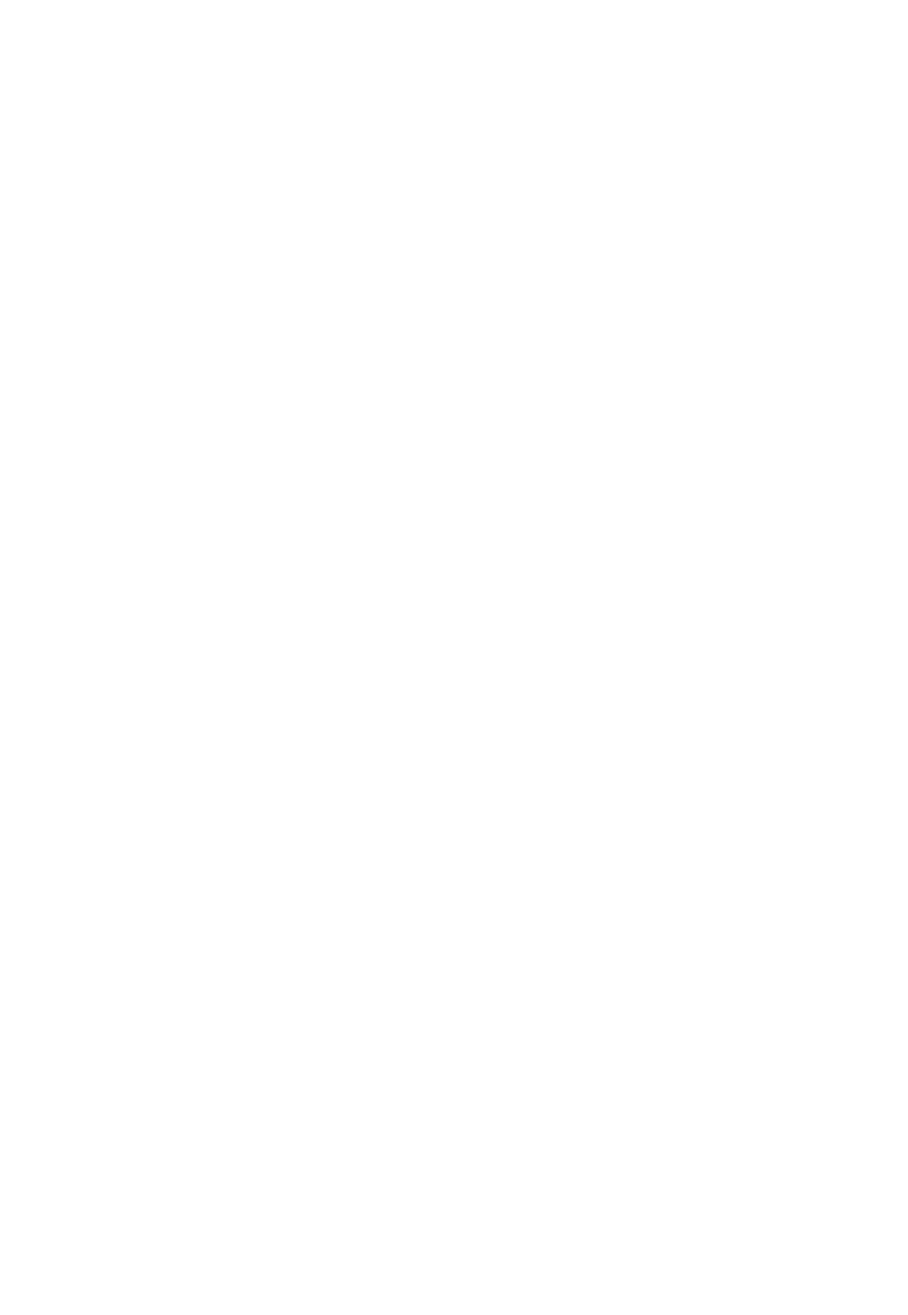
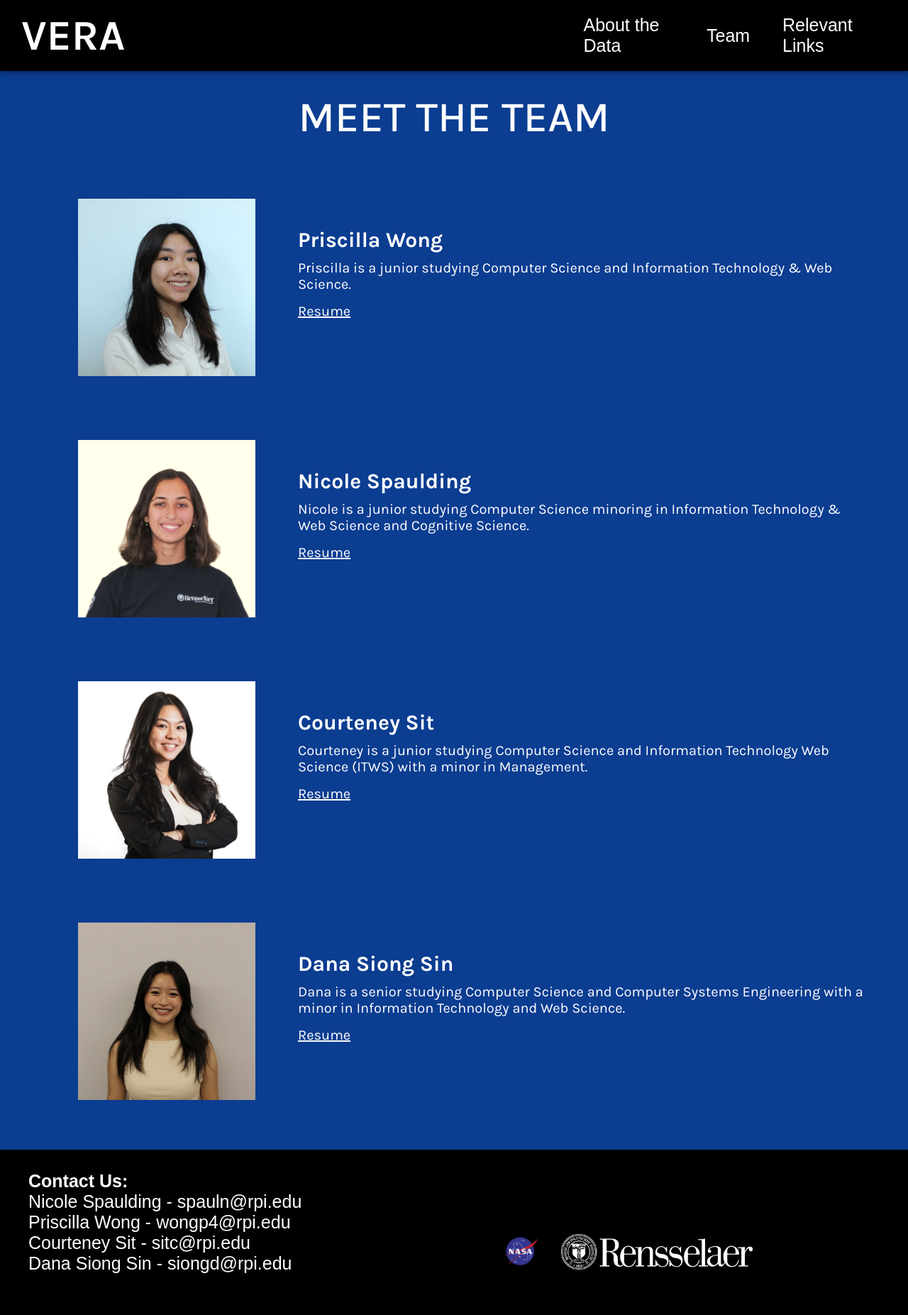
Before and after one commit to nicoleSpaul/itws2110-group2, a PHP site: page /team.html in a window 1280 px wide. Before the commit the page is empty. Shown: the whole page at 71% size. Before the commit the page ends 800 px from the top, so only its background shows below. Run offline with PHP 8.4, Linux system fonts and the light colour scheme; some web fonts are replaced.

Commit message:
Finished team page

```diff
--- a/VERA/index.php
+++ b/VERA/index.php
@@ -16,7 +16,7 @@
     <div class="bg"></div>
     <div class="top-menu">
       <h1 id="menu-title">
-        <a href="index.html" class="unformatted-link">
+        <a href="index.php" class="unformatted-link">
           <em class="karla">VERA</em>
         </a>
       </h1>
--- a/VERA/styles.css
+++ b/VERA/styles.css
@@ -77,14 +77,14 @@ li {
 
 .top-menu {
   position: fixed;
-  top: 0px;
+  top: 0;
   left: 0;
   width: 100%;
   height: 100px;
-  margin-top: 0;
+  margin: 0;
   background-color: black;
   color: white;
-  z-index: 10;
+  z-index: 999;
   box-shadow: 0 4px 6px rgba(0, 0, 0, 0.3);
   display: flex;
   align-items: center;
@@ -214,16 +214,15 @@ li {
 }
 
 .bg {
-  float: left;
   position: fixed;
-  background-color: #0b3d91;
-  background-color: #0b3d91;
+  top: 0;
+  left: 0;
   width: 100%;
   height: 100%;
+  background-color: #0b3d91;
   background-repeat: no-repeat;
-  background-size: 100% auto;
-  padding: 0%;
-  z-index: 0;
+  background-size: cover;
+  z-index: -1;
 }
 
 #footer {
@@ -326,3 +325,60 @@ html {
   appearance: none;
   cursor: pointer;
 }
+
+
+/* TEAM PAGE */
+
+h1 {
+  font-size: 60px;
+  margin-top: 30px;
+  margin-bottom: 60px;
+  text-align: center;
+  font-weight: 500;
+}
+
+.team-section {
+  padding-left: 60px;
+  padding-right: 60px;
+
+}
+
+.member {
+  display: flex;
+  flex-direction: row;
+  align-items: flex-start;
+  margin-bottom: 50px;
+}
+
+.member-info {
+  list-style: none;
+  font-weight: normal;
+  color: white;
+  font-size: 20px;
+  display: flex;
+  flex-direction: column;
+  justify-content: flex-start;
+  padding-top: 60px;
+  flex: 1;
+  max-width: 1000px;
+}
+
+.member-name {
+  font-size: 30px;
+  font-weight: 700;
+  margin-bottom: 10px;
+}
+
+.headshot {
+  width: 250px;
+  height: 250px;
+  padding-left: 30px;
+  margin: 20px;
+}
+
+.resume-link {
+  color: white;
+  margin-top: 15px;
+  display: inline-block;
+  text-decoration: underline;
+}
--- a/VERA/team.html
+++ b/VERA/team.html
@@ -0,0 +1,109 @@
+<!DOCTYPE html>
+<html>
+  <!--
+    TEAM
+  -->
+
+  <head>
+    <meta charset="UTF-8" />
+    <meta name="VERA" content="teampage" />
+    <link rel="stylesheet" href="styles.css" />
+
+    <title>VERA</title>
+  </head>
+
+  <body>
+    <div class="bg"></div>
+    <div class="top-menu">
+      <h1 id="menu-title">
+        <a href="index.html" class="unformatted-link">
+          <em class="karla">VERA</em>
+        </a>
+      </h1>
+      <div class="top-menu-right">
+        <div class="center-menutext-right">
+          <a href="aboutData.html" class="unformatted-link"
+            ><em class="kantumruy-pro">About the Data</em>
+          </a>
+        </div>
+        <div class="center-menutext-right">
+          <a href="team.html" class="unformatted-link"
+            ><em class="kantumruy-pro">Team</em>
+          </a>
+        </div>
+        <div class="center-menutext-right">
+          <a href="relevantLinks.html" class="unformatted-link"
+            ><em class="kantumruy-pro">Relevant Links</em>
+          </a>
+        </div>
+      </div>
+    </div>
+
+    <div class="top-menu-holder"></div>
+
+    <div class="team-section">
+        <h1>MEET THE TEAM</h1>
+
+        <div class="member">
+            <img src="images/priscilla-headshot.jpg" class="headshot" alt="headshot"/>
+            <ul class="member-info">
+                <li class="member-name">Priscilla Wong</li>
+                <li>
+                Priscilla is a junior studying Computer Science and Information
+                Technology & Web Science.
+                </li>
+                <li><a href="./wongp4.html" class="resume-link">Resume</a></li>
+            </ul>
+        </div>
+        <div class="member">
+            <img src="images/nicole-headshot.jpg" class="headshot" alt="headshot"/>
+            <ul class="member-info">
+                <li class="member-name">Nicole Spaulding</li>
+                <li>
+                Nicole is a junior studying Computer Science minoring in Information
+                Technology & Web Science and Cognitive Science.
+                </li>
+                <li><a href="./spauln.html" class="resume-link">Resume</a></li>
+            </ul>
+        </div>
+        <div class="member">
+            <img src="images/courteney-headshot.jpg" class="headshot" alt="headshot"/>
+            <ul class="member-info">
+                <li class="member-name">Courteney Sit</li>
+                <li>
+                Courteney is a junior studying Computer Science and Information
+                Technology Web Science (ITWS) with a minor in Management.
+                </li>
+                <li><a href="./sitc.html" class="resume-link">Resume</a></li>
+            </ul>
+        </div>
+        <div class="member">
+            <img src="images/dana-headshot.jpeg" class="headshot" alt="headshot"/>
+            <ul class="member-info">
+                <li class="member-name">Dana Siong Sin</li>
+                <li>
+                Dana is a senior studying Computer Science and Computer Systems
+                Engineering with a minor in Information Technology and Web Science.
+                </li>
+                <li><a href="./siongd.html" class="resume-link">Resume</a></li>
+            </ul>
+        </div>
+
+    </div>
+
+    <div id="footer">
+      <ul>
+        <li class="kantumruy-pro-bold">Contact Us:</li>
+        <li class="kantumruy-pro">Nicole Spaulding - spauln@rpi.edu</li>
+        <li class="kantumruy-pro">Priscilla Wong - wongp4@rpi.edu</li>
+        <li class="kantumruy-pro">Courteney Sit - sitc@rpi.edu</li>
+        <li class="kantumruy-pro">Dana Siong Sin - siongd@rpi.edu</li>
+      </ul>
+      <div id="footer-imgs">
+        <img src="images/nasaLogo.png" class="logo-image" alt="NASA logo" />
+        <img src="images/rensselaerLogo.png" class="logo-image" alt="RPI logo" />
+      </div>
+    </div>
+
+  </body>
+</html>
```
Also changed, not shown: VERA/images/courteney-headshot.jpg (added), VERA/images/dana-headshot.jpeg (added), VERA/images/nicole-headshot.jpg (added), VERA/images/priscilla-headshot.jpg (added).
